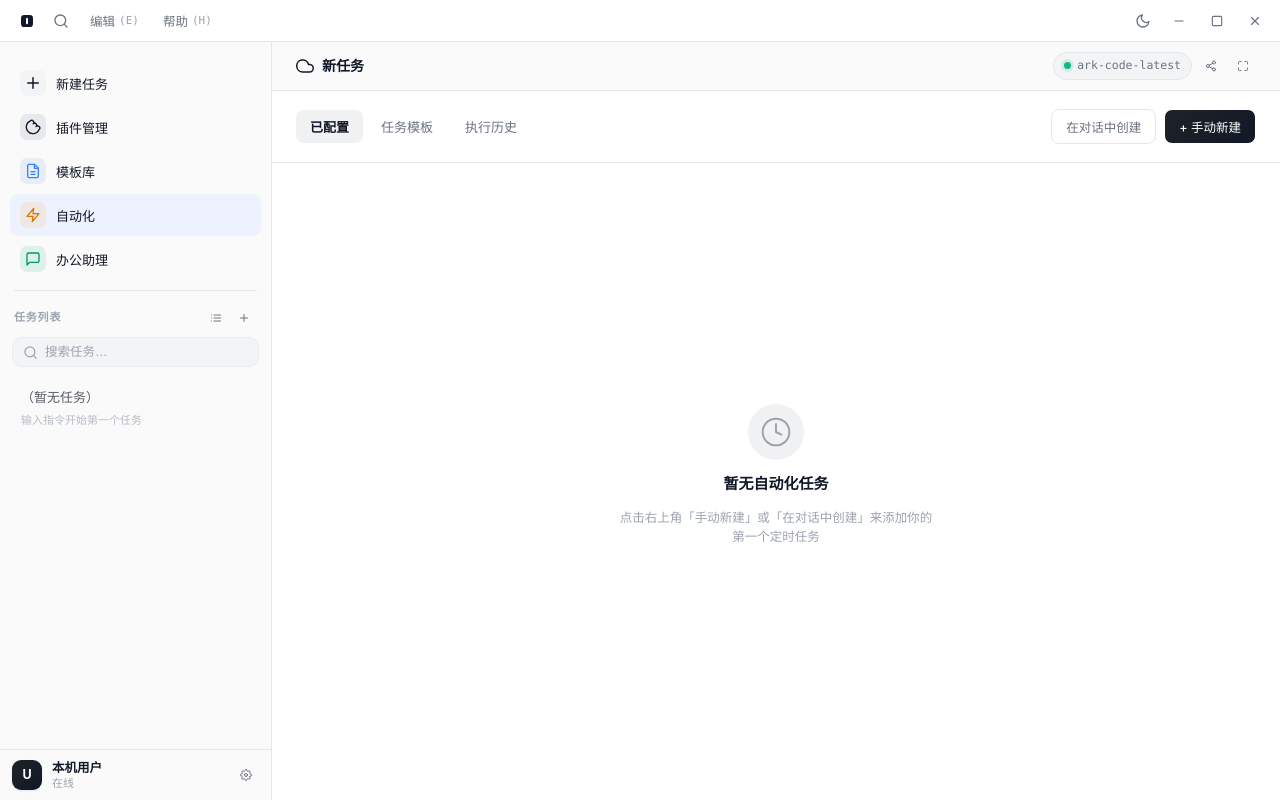
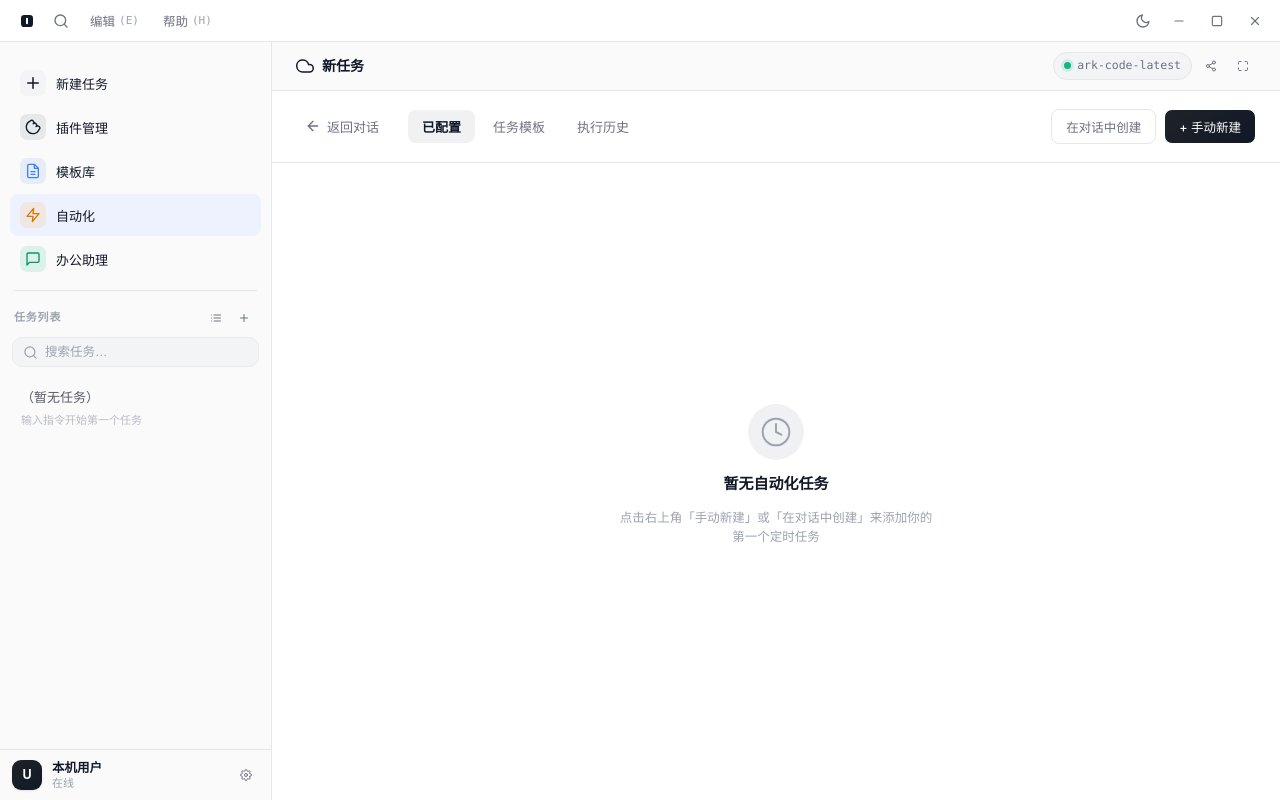
Before and after one commit to windyisland-aiot/codex-harness-app, a React (Vite) app in the folder frontend/: page / in a window 1280 px wide. Both pictures are taken after a click on the button "自动化". Built offline with nearby package versions, Linux system fonts and the light colour scheme.

Commit message:
fix: 自动化面板添加返回按钮 + ESC 快捷键退出
- ap-top 左侧新增「← 返回对话」按钮，解决侧边栏折叠后退不出的问题
- 全局 ESC 快捷键：关闭新建任务 modal > 退出自动化面板
- 配套 CSS 样式（.ap-top-left / .ap-back-btn）

```diff
--- a/frontend/src/App.tsx
+++ b/frontend/src/App.tsx
@@ -486,6 +486,17 @@ export default function App() {
   const [autoTab, setAutoTab] = useState<"configured" | "templates" | "history">("configured");
   const [showNewTaskModal, setShowNewTaskModal] = useState(false);
 
+  // ESC 快捷键：退出自动化面板 / 关闭 modal
+  useEffect(() => {
+    function onKeyDown(e: KeyboardEvent) {
+      if (e.key !== "Escape") return;
+      if (showNewTaskModal) { setShowNewTaskModal(false); return; }
+      if (automationOpen) { setAutomationOpen(false); return; }
+    }
+    window.addEventListener("keydown", onKeyDown);
+    return () => window.removeEventListener("keydown", onKeyDown);
+  }, [automationOpen, showNewTaskModal]);
+
   // ---------- 自动化任务状态（localStorage 持久化） ----------
   const AUTO_TASKS_KEY = "harness.auto.tasks.v1";
   const AUTO_HISTORY_KEY = "harness.auto.history.v1";
@@ -1411,6 +1422,11 @@ export default function App() {
           {automationOpen ? (
             <div className="automation-panel">
               <div className="ap-top">
+                <div className="ap-top-left">
+                  <button className="ap-back-btn" onClick={() => setAutomationOpen(false)} title="返回对话 (Esc)">
+                    <svg width="16" height="16" viewBox="0 0 24 24" fill="none" stroke="currentColor" strokeWidth="2" strokeLinecap="round" strokeLinejoin="round"><line x1="19" y1="12" x2="5" y2="12"/><polyline points="12 19 5 12 12 5"/></svg>
+                    <span>返回对话</span>
+                  </button>
                   <div className="ap-tabs">
                     {([
                       ["configured", "已配置"],
@@ -1423,6 +1439,7 @@ export default function App() {
                         onClick={() => setAutoTab(k)}
                       >{label}</button>
                     ))}
+                  </div>
                 </div>
                 <div className="ap-actions">
                   <button className="ap-btn ghost" onClick={() => setStatus("从对话中创建：输入需求即可")}>在对话中创建</button>
--- a/frontend/src/styles.css
+++ b/frontend/src/styles.css
@@ -3319,6 +3319,36 @@ body.theme-dark .bar-btn-approval.is-full {
   border-bottom: 1px solid var(--border);
   background: var(--bg-surface);
   flex-shrink: 0;
+  gap: 16px;
+}
+.ap-top-left {
+  display: flex;
+  align-items: center;
+  gap: 16px;
+  min-width: 0;
+}
+.ap-back-btn {
+  display: flex;
+  align-items: center;
+  gap: 6px;
+  padding: 7px 12px 7px 8px;
+  font-size: 13px;
+  font-weight: 500;
+  color: var(--text-secondary);
+  background: transparent;
+  border: 1px solid transparent;
+  border-radius: 8px;
+  cursor: pointer;
+  transition: all .15s;
+  flex-shrink: 0;
+}
+.ap-back-btn:hover {
+  color: var(--text);
+  background: var(--bg-hover);
+  border-color: var(--border);
+}
+.ap-back-btn svg {
+  flex-shrink: 0;
 }
 .ap-tabs {
   display: flex;
```
Lines whose indentation alone changed are shown as unchanged.
